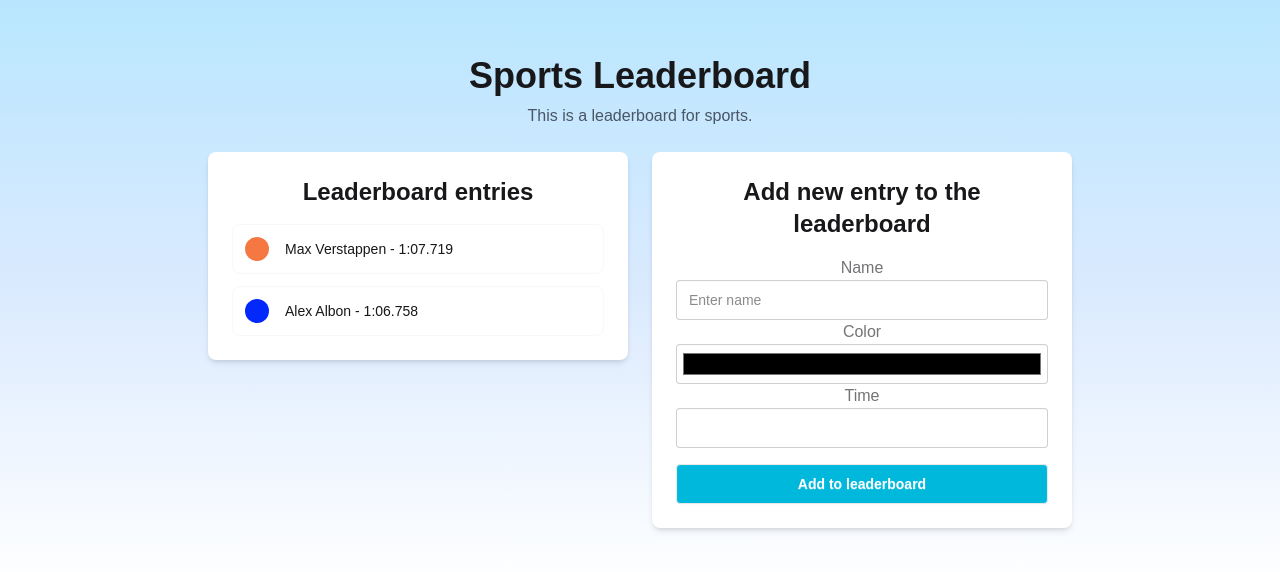
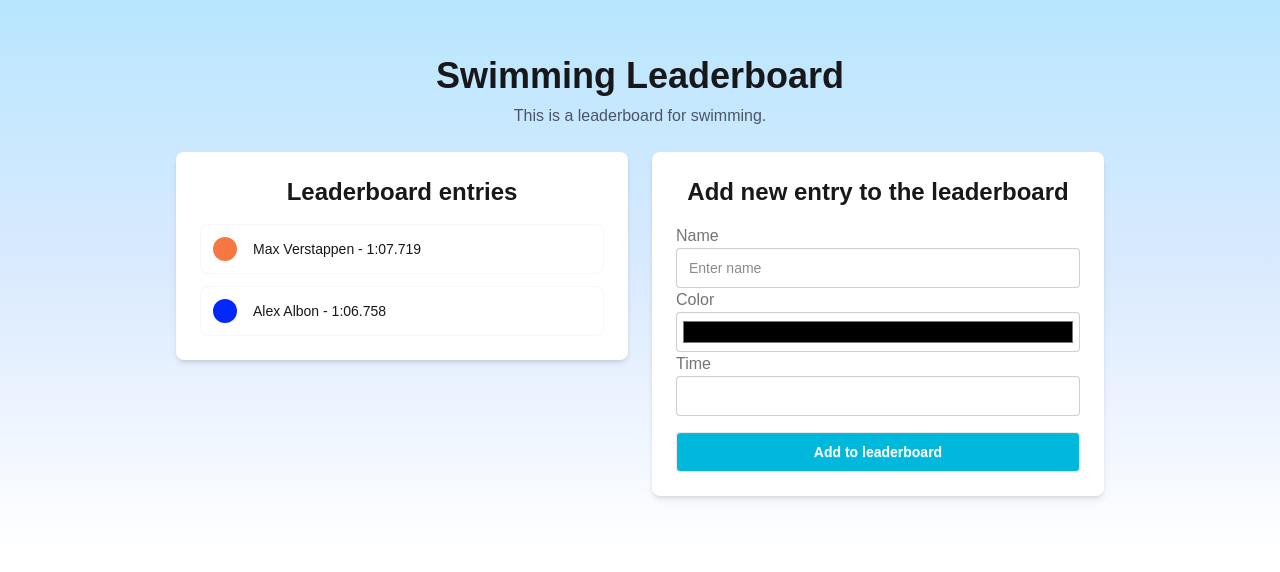
Before and after one commit to PiotAstrid/f1_academy_leaderboard, an Angular app in the folder leaderboard/: page / in a window 1280 px wide. Shown: the top 572 px of the page. Built offline with nearby package versions, Linux system fonts and the light colour scheme; a web font is replaced by a local one.

Commit message:
styling tweaks

```diff
--- a/leaderboard/src/app/app.component.html
+++ b/leaderboard/src/app/app.component.html
@@ -1,7 +1,10 @@
 <div class="bg-gradient-to-b from-sky-200 via-blue-100 to-white py-10">
-  <div class="w-3/4 max-w-4xl mx-auto p-4 text-center">
-    <h1 class="text-4xl font-bold mb-2">Sports Leaderboard</h1>
-    <p class="text-gray-600 mb-6">This is a leaderboard for sports.</p>
+  <div class="sm:w-3/4 w-full max-w-6xl mx-auto p-4">
+    <div class="text-center">
+      <h1 class="text-4xl font-bold mb-2">Swimming Leaderboard</h1>
+      <p class="text-gray-600 mb-6">This is a leaderboard for swimming.</p>
+    </div>
+
 
     <div class="grid gap-6 md:grid-cols-2">
       <app-leaderboard></app-leaderboard>
--- a/leaderboard/src/app/entryform/entryform.component.html
+++ b/leaderboard/src/app/entryform/entryform.component.html
@@ -1,5 +1,5 @@
 <div class="card bg-base-100 shadow-md p-6">
-    <h2 class="text-2xl font-bold mb-4">Add new entry to the leaderboard</h2>
+    <h2 class="text-2xl font-bold mb-4 text-center">Add new entry to the leaderboard</h2>
     <form [formGroup]="entryForm" (ngSubmit)="handleSubmit()">
         <!-- Name field -->
          <div class="form-control">
--- a/leaderboard/src/app/leaderboard/leaderboard.component.html
+++ b/leaderboard/src/app/leaderboard/leaderboard.component.html
@@ -1,5 +1,5 @@
 <div class="card bg-base-100 shadow-md p-6">
-    <h2 class="text-2xl font-bold mb-4">Leaderboard entries</h2>
+    <h2 class="text-2xl font-bold mb-4 text-center">Leaderboard entries</h2>
 
     <div class="space-y-3">
         <div
```
